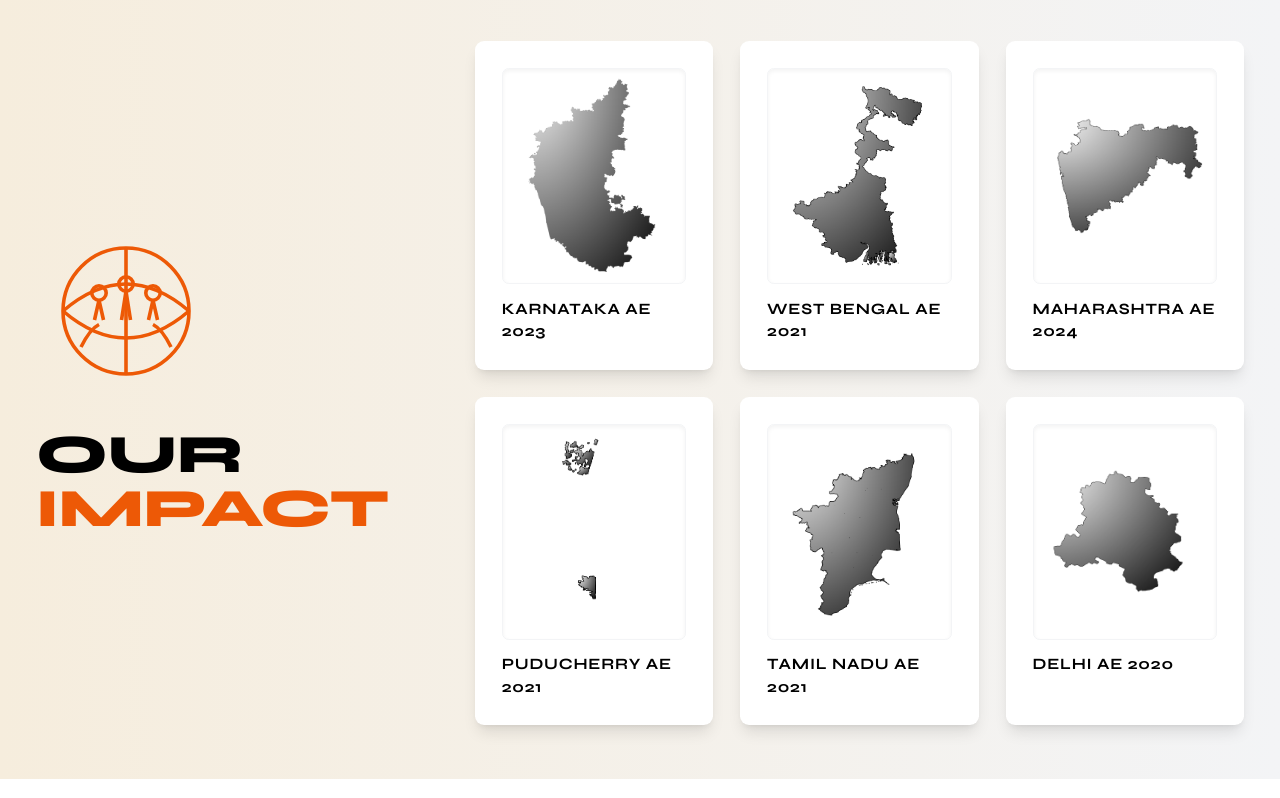
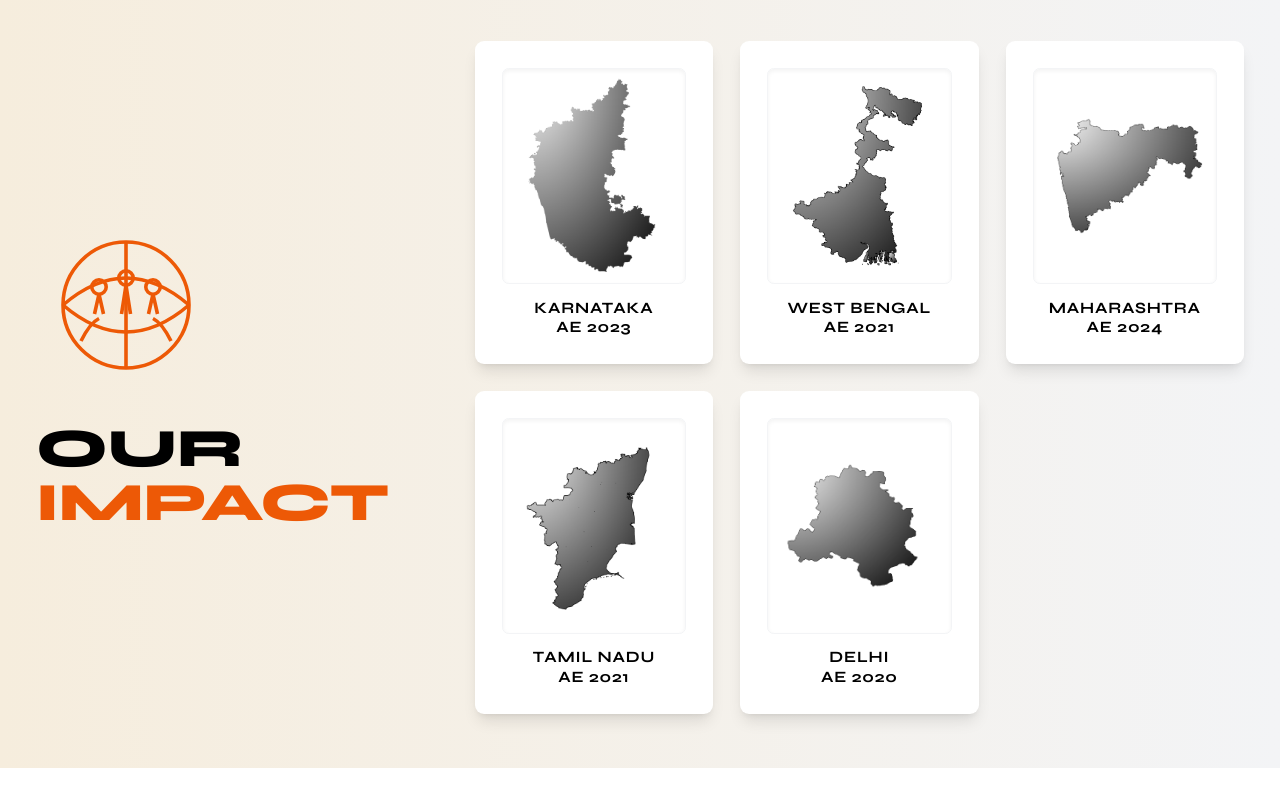
Before and after one commit to ssarathh12/airavat-web, a React (Vite) app: page / in a window 1280 px wide. Shown: the part 1062-1860 px from the top of the page. Built offline with nearby package versions, Linux system fonts and the light colour scheme.

Commit message:
Update: Stacked labels and confirmed Secure Victory button

```diff
--- a/src/App.jsx
+++ b/src/App.jsx
@@ -1,7 +1,7 @@
 import ktkImg from './assets/KTK.png';// Assuming KTK.png
 import wbImg from './assets/WB.png'; // Assuming WB.png
 import mhImg from './assets/MH.png'; // Assuming MH.png
-import pudImg from './assets/PUD.png'; // Assuming PUD.png
+//import pudImg from './assets/PUD.png'; // Assuming PUD.png
 import tnImg from './assets/TN.png'; // Assuming TN.png
 import delImg from './assets/DEL.png'; // Assuming DEL.png
 import { motion } from 'framer-motion';
@@ -187,12 +187,12 @@ function App() {
             <div className="w-full md:w-2/3">
               <div className="grid grid-cols-1 sm:grid-cols-2 lg:grid-cols-3 gap-4 sm:gap-6">
                 {[
-                  { name: 'Karnataka AE 2023', id: 'karnataka',img: ktkImg },
-                  { name: 'West Bengal AE 2021', id: 'westbengal',img: wbImg },
-                  { name: 'Maharashtra AE 2024', id: 'maharashtra',img: mhImg },
-                  { name: 'Puducherry AE 2021', id: 'puducherry',img: pudImg},
-                  { name: 'Tamil Nadu AE 2021', id: 'tamilnadu',img: tnImg },
-                  { name: 'Delhi AE 2020', id: 'delhi',img: delImg }
+                  { name: 'Karnataka \nAE 2023', id: 'karnataka',img: ktkImg },
+                  { name: 'West Bengal \nAE 2021', id: 'westbengal',img: wbImg },
+                  { name: 'Maharashtra \nAE 2024', id: 'maharashtra',img: mhImg },
+                  //{ name: 'Puducherry AE 2021', id: 'puducherry',img: pudImg},
+                  { name: 'Tamil Nadu \nAE 2021', id: 'tamilnadu',img: tnImg },
+                  { name: 'Delhi \nAE 2020', id: 'delhi',img: delImg }
                 ].map((region, index) => (
                   <motion.div
                     key={region.id}
@@ -213,7 +213,7 @@ function App() {
     <div className="text-gray-300">Map Loading...</div>
   )}
 </div>
-                    <h4 className="font-display font-bold text-sm uppercase tracking-wider">
+                    <h4 className="font-display font-bold text-sm uppercase  tracking-wider whitespace-pre-line leading-tight text-center w-full">
   {region.name}</h4>
                   </motion.div>
                 ))}
```
